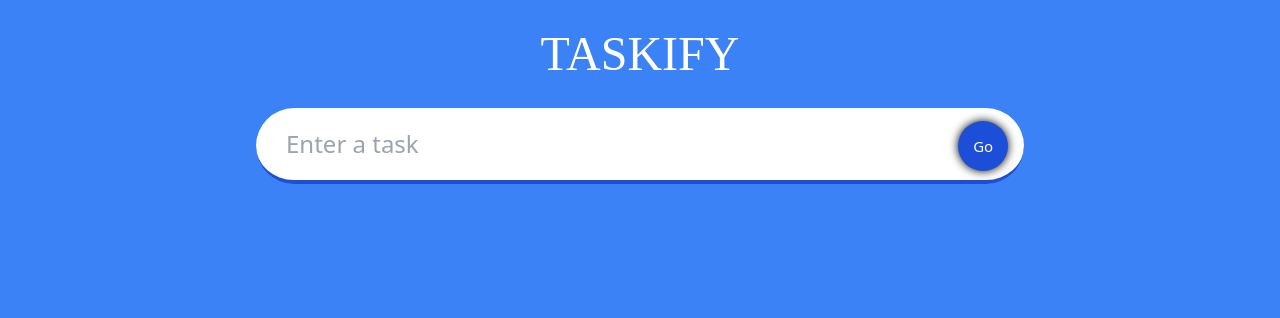
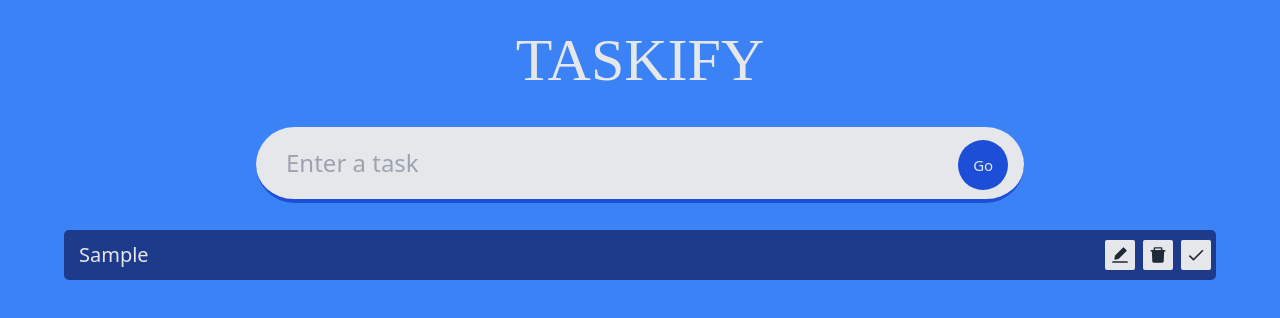
Before and after one commit to naijadeveloper/react-ts-todo-project, a React (Vite) app: page / in a window 1280 px wide. Both pictures are taken after typing "Sample" into the empty fields and a click on the button "Go". Shown: the top 318 px of the page. Built offline with nearby package versions, Linux system fonts and the light colour scheme; a web font is replaced by a local one.

Commit message:
Installed react-icons. Structured and styled the look for each todo item created

```diff
--- a/package.json
+++ b/package.json
@@ -10,7 +10,8 @@
   },
   "dependencies": {
     "react": "^18.2.0",
-    "react-dom": "^18.2.0"
+    "react-dom": "^18.2.0",
+    "react-icons": "^4.8.0"
   },
   "devDependencies": {
     "@types/react": "^18.0.28",
--- a/src/App.tsx
+++ b/src/App.tsx
@@ -1,19 +1,19 @@
 import React, { useState } from "react";
-import { TaskifyContextProvider } from "./context/TaskifyContext";
-//components
+//components imports
 import InputField from "./components/InputField";
+import TodoList from "./components/TodoList";
 
 const App: React.FC = () => {
   const [todo, setTodo] = useState<string | (() => string)>("");
+
   return (
-    <TaskifyContextProvider>
-      <div className="flex h-screen w-screen flex-col items-center bg-blue-500">
-        <span className="z-[1] mx-0 my-4 text-center font-neu text-5xl uppercase text-white md:my-[30px]">
-          Taskify
-        </span>
-        <InputField todo={todo} setTodo={setTodo} />
-      </div>
-    </TaskifyContextProvider>
+    <div className="App flex h-screen w-screen flex-col items-center bg-blue-500">
+      <span className="z-[1] mx-0 my-4 text-center font-neu text-6xl uppercase text-gray-200 md:my-[30px]">
+        Taskify
+      </span>
+      <InputField todo={todo} setTodo={setTodo} />
+      <TodoList />
+    </div>
   );
 };
 
--- a/src/components/InputField.tsx
+++ b/src/components/InputField.tsx
@@ -1,4 +1,4 @@
-import { ChangeEvent, FormEvent, useContext } from "react";
+import { ChangeEvent, FormEvent, useContext, useRef } from "react";
 import { TaskifyContext } from "../context/TaskifyContext";
 
 interface InputFieldProps {
@@ -6,8 +6,9 @@ interface InputFieldProps {
   setTodo: React.Dispatch<React.SetStateAction<string | (() => string)>>;
 }
 
-const InputField = ({ todo, setTodo }: InputFieldProps) => {
+const InputField: React.FC<InputFieldProps> = ({ todo, setTodo }) => {
   const { todos, setTodos } = useContext(TaskifyContext);
+  const inputRef = useRef<HTMLInputElement>(null);
 
   function handleSetting(e: ChangeEvent<HTMLInputElement>) {
     setTodo(e.target.value);
@@ -19,22 +20,24 @@ const InputField = ({ todo, setTodo }: InputFieldProps) => {
       setTodos([...todos, { id: Date.now(), todo, isDone: false }]);
       setTodo("");
     }
+    inputRef.current?.blur();
   }
 
   return (
     <form
       id="form"
       onSubmit={handleFormSubmit}
-      className="relative flex w-[90%] items-center justify-center"
+      className="relative flex min-h-[90px] w-[90%] items-center justify-center"
     >
       <input
+        ref={inputRef}
         type="text"
         placeholder="Enter a task"
         value={todo as string}
         onChange={handleSetting}
-        className="peer relative w-full rounded-[50px] border-b-4 border-blue-700 px-[30px] py-[20px] text-2xl outline-0 transition duration-200 hover:top-[2px] hover:border-b-0 focus:top-[2px] focus:border-b-0 focus:shadow-[0_0_10px_100vh_rgba(0,0,0,0.5)] md:w-2/3"
+        className="peer relative w-full rounded-[50px] border-b-4 border-blue-700 bg-gray-200 px-[30px] py-[20px] text-2xl outline-0 transition duration-200 hover:top-[2px] hover:border-b-0 focus:top-[2px] focus:border-b-0 focus:shadow-[0_0_10px_100vh_rgba(0,0,0,0.5)] md:w-2/3"
       />
-      <button className="absolute right-0 m-[12px] h-[50px] w-[50px] rounded-[50px] border-0 bg-blue-700 text-[15px] text-white shadow-[0_0_10px_black] transition-all duration-200 hover:bg-blue-500 active:scale-[.8] active:shadow-[0_0_5px_black] peer-hover:top-[2px] peer-focus:top-[2px] md:right-[17%]">
+      <button className="absolute right-0 m-[12px] h-[50px] w-[50px] rounded-[50px] border-0 bg-blue-700 text-[15px] text-gray-200 transition-all duration-200 hover:bg-blue-600 active:scale-[.8] active:shadow-[0_0_5px_black] peer-hover:top-[11px] peer-focus:top-[11px] md:right-[17%]">
         Go
       </button>
     </form>
--- /dev/null
+++ b/src/components/SingleTodo.tsx
@@ -0,0 +1,41 @@
+import { useContext, ReactNode } from "react";
+//icons
+import { AiFillEdit, AiFillDelete } from "react-icons/ai";
+import { MdDone } from "react-icons/md";
+//context
+import { TaskifyContext } from "../context/TaskifyContext";
+//utilities
+import { TodoObject } from "../utilities/TodoObject";
+
+const SingleTodo: React.FC<TodoObject> = ({ id, todo, isDone }) => {
+  const { setTodos } = useContext(TaskifyContext);
+  return (
+    <form className="flex h-[50px] justify-between overflow-hidden rounded-[5px] bg-blue-900 p-[5px]">
+      <span className="flex items-center border-0 py-[5px] pl-[10px] text-[20px] capitalize text-gray-200">
+        {todo as ReactNode}
+      </span>
+      <div className="flex items-center justify-evenly gap-2">
+        <span
+          id="editIcon"
+          className="flex cursor-pointer items-center rounded-sm bg-gray-200 p-[5px] text-[20px] text-gray-800"
+        >
+          <AiFillEdit />
+        </span>
+        <span
+          id="deleteIcon"
+          className="flex cursor-pointer items-center rounded-sm bg-gray-200 p-[5px] text-[20px] text-gray-800"
+        >
+          <AiFillDelete />
+        </span>
+        <span
+          id="doneIcon"
+          className="flex cursor-pointer items-center rounded-sm bg-gray-200 p-[5px] text-[20px] text-gray-800"
+        >
+          <MdDone />
+        </span>
+      </div>
+    </form>
+  );
+};
+
+export default SingleTodo;
--- /dev/null
+++ b/src/components/TodoList.tsx
@@ -0,0 +1,18 @@
+import { useContext } from "react";
+import { TaskifyContext } from "../context/TaskifyContext";
+
+//component imports
+import SingleTodo from "./SingleTodo";
+
+const TodoList = () => {
+  const { todos } = useContext(TaskifyContext);
+  return (
+    <div className="mt-[20px] grid w-[90%] grid-cols-[repeat(auto-fit,_minmax(300px,_1fr))] gap-[10px]">
+      {todos.map((todo) => (
+        <SingleTodo key={todo.id} {...todo} />
+      ))}
+    </div>
+  );
+};
+
+export default TodoList;
--- a/src/main.tsx
+++ b/src/main.tsx
@@ -1,10 +1,13 @@
-import React from 'react';
-import ReactDOM from 'react-dom/client';
-import App from './App';
-import "./index.css"
+import React from "react";
+import ReactDOM from "react-dom/client";
+import App from "./App";
+import { TaskifyContextProvider } from "./context/TaskifyContext";
+import "./index.css";
 
-ReactDOM.createRoot(document.getElementById('root') as HTMLElement).render(
+ReactDOM.createRoot(document.getElementById("root") as HTMLElement).render(
   <React.StrictMode>
-    <App />
-  </React.StrictMode>,
+    <TaskifyContextProvider>
+      <App />
+    </TaskifyContextProvider>
+  </React.StrictMode>
 );
```
Also changed, not shown: 2 other files (tests, documents, lock files or other folders).
